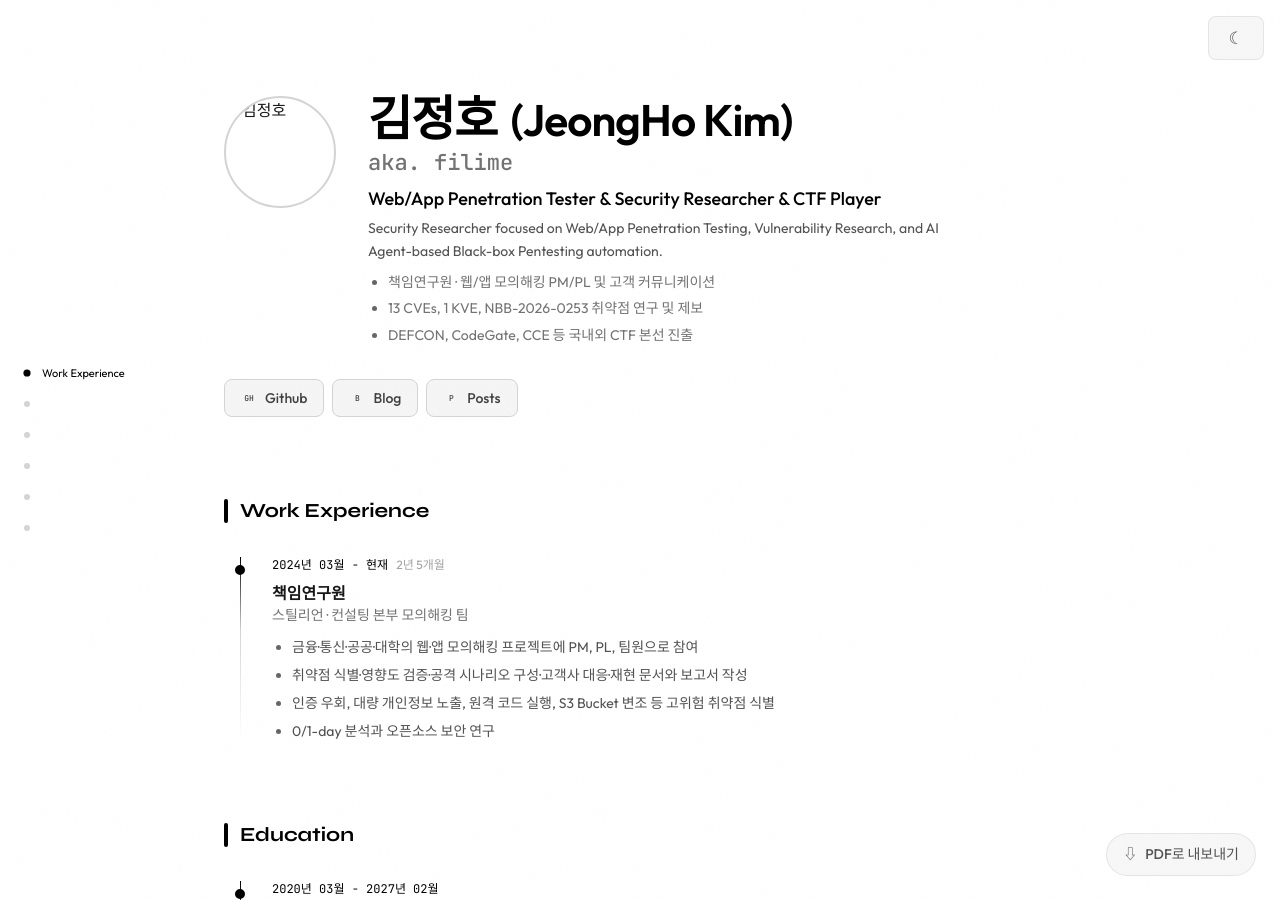
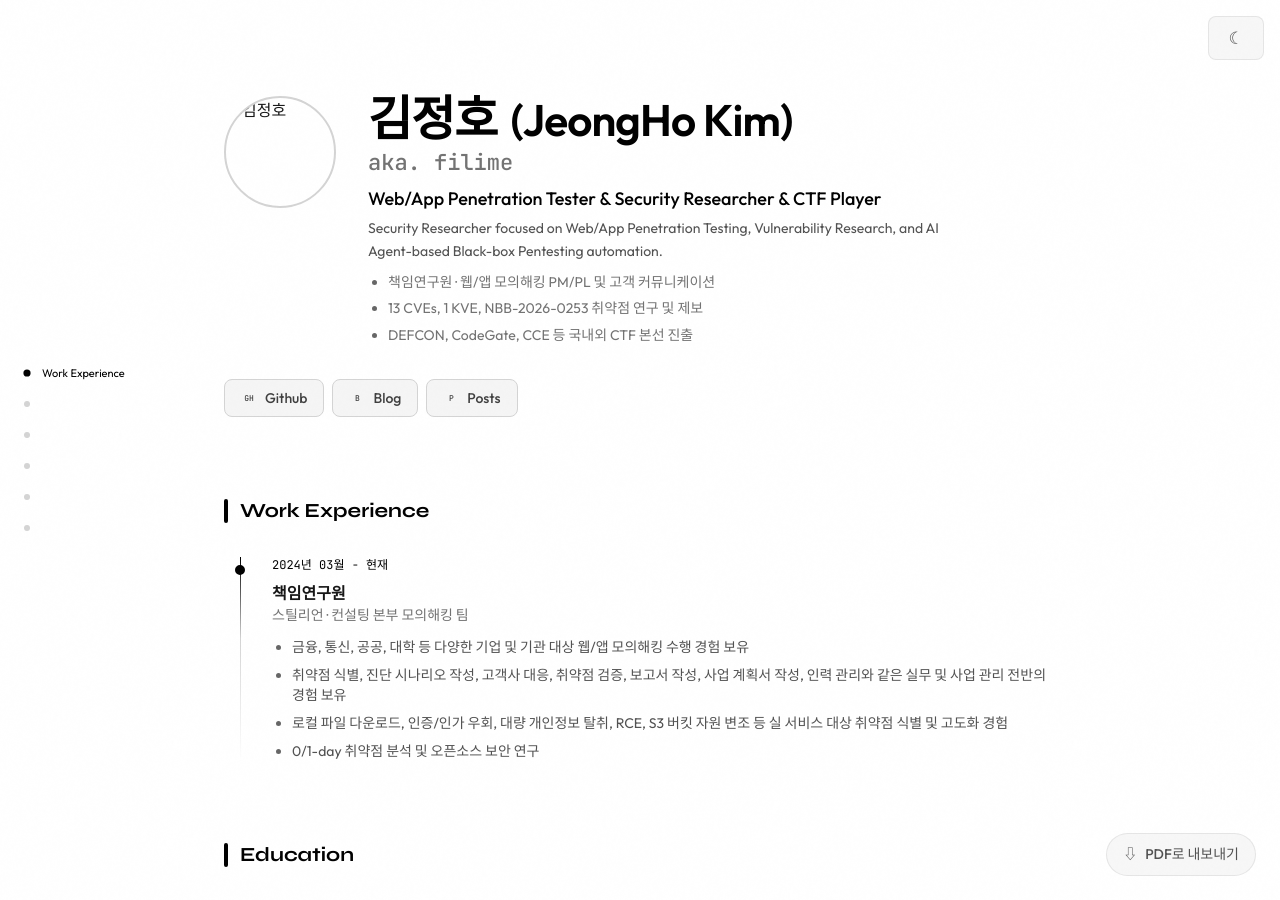
Before and after one commit to filime/filime.github.io, a Jekyll site: the page built from index.html, in a window 1280 px wide and 900 px high. Built offline with Jekyll 4.4.1, drawn with Linux system fonts in a browser that asks for light colours.

Commit message:
Align work experience with portfolio

```diff
--- a/index.html
+++ b/index.html
@@ -52,14 +52,14 @@ description: 웹·앱 모의해킹과 취약점 연구를 하는 Security Resear
       <div class="timeline-line" aria-hidden="true"></div>
       <div class="timeline-items">
         <article class="timeline-item">
-          <div class="timeline-date-row"><span>2024년 03월 - 현재</span><span>2년 5개월</span></div>
+          <div class="timeline-date-row"><span>2024년 03월 - 현재</span></div>
           <h3>책임연구원</h3>
           <p class="timeline-org">스틸리언 · 컨설팅 본부 모의해킹 팀</p>
           <ul class="timeline-list">
-            <li>금융·통신·공공·대학의 웹·앱 모의해킹 프로젝트에 PM, PL, 팀원으로 참여</li>
-            <li>취약점 식별·영향도 검증·공격 시나리오 구성·고객사 대응·재현 문서와 보고서 작성</li>
-            <li>인증 우회, 대량 개인정보 노출, 원격 코드 실행, S3 Bucket 변조 등 고위험 취약점 식별</li>
-            <li>0/1-day 분석과 오픈소스 보안 연구</li>
+            <li>금융, 통신, 공공, 대학 등 다양한 기업 및 기관 대상 웹/앱 모의해킹 수행 경험 보유</li>
+            <li>취약점 식별, 진단 시나리오 작성, 고객사 대응, 취약점 검증, 보고서 작성, 사업 계획서 작성, 인력 관리와 같은 실무 및 사업 관리 전반의 경험 보유</li>
+            <li>로컬 파일 다운로드, 인증/인가 우회, 대량 개인정보 탈취, RCE, S3 버킷 자원 변조 등 실 서비스 대상 취약점 식별 및 고도화 경험</li>
+            <li>0/1-day 취약점 분석 및 오픈소스 보안 연구</li>
           </ul>
         </article>
       </div>
```
